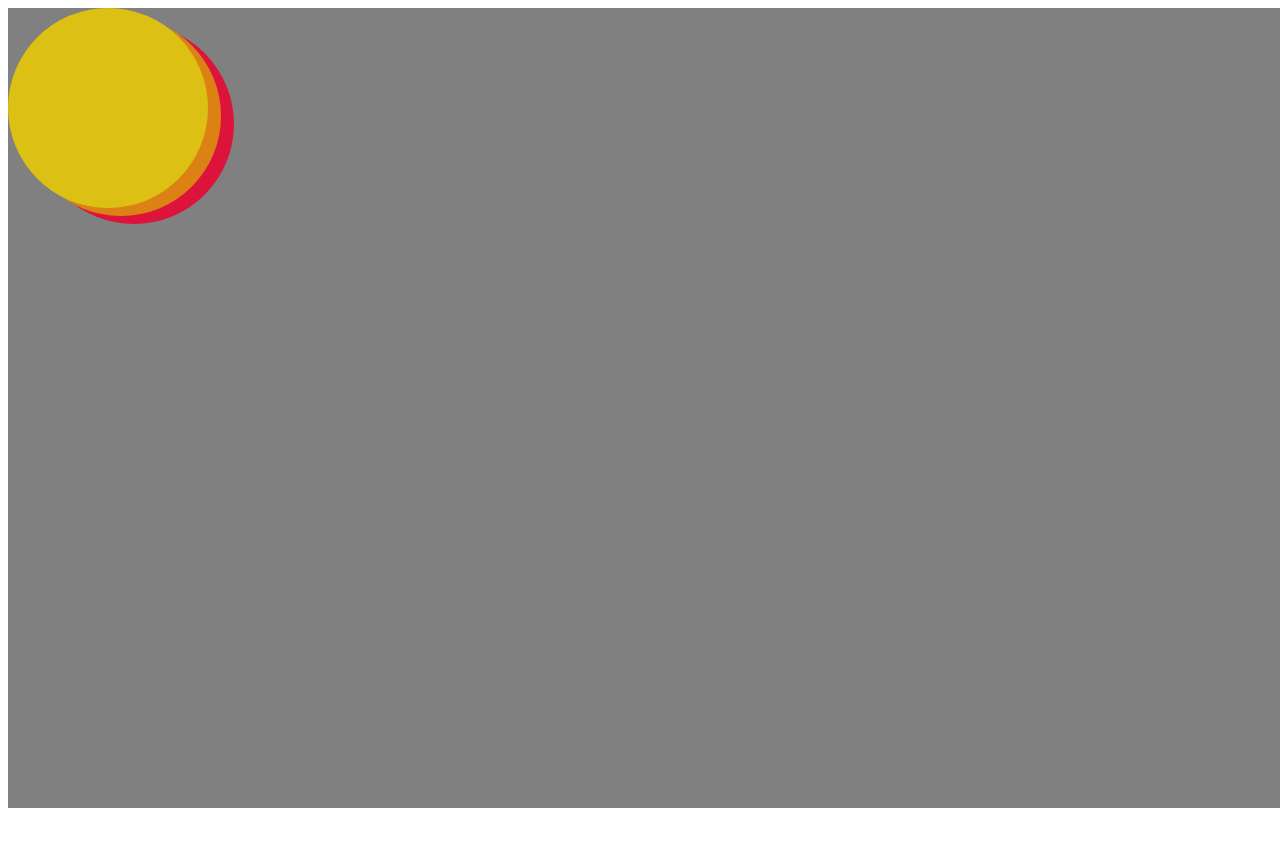
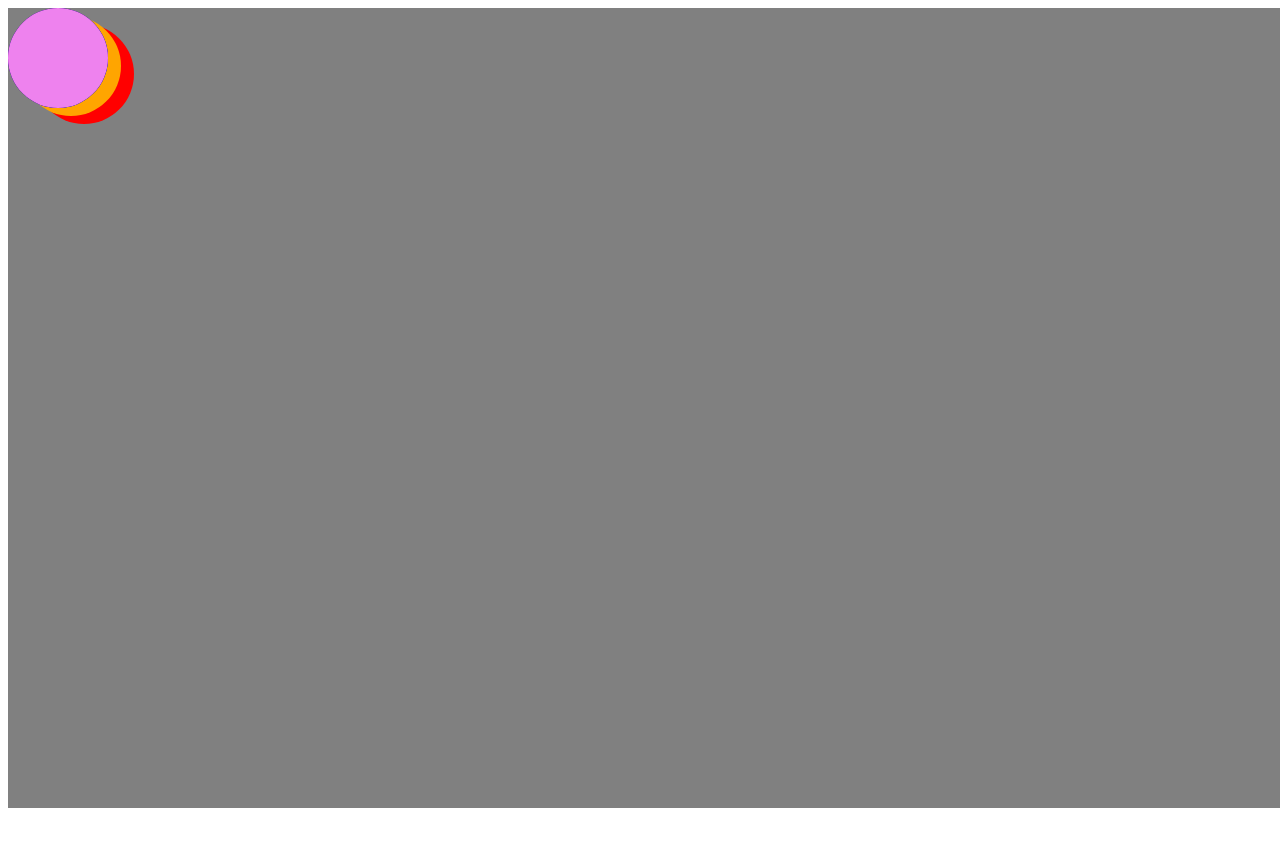
Before and after one commit to Decodedal/positioning-demo, a plain HTML site: page index.html in a window 1280 px wide. Shown: the top 846 px of the page. Drawn offline with Linux system fonts and the light colour scheme.

Commit message:
added multiple ball movment

```diff
--- a/index.html
+++ b/index.html
@@ -18,9 +18,13 @@
         <div class="fixed"></div>
         <div class="static"></div> -->
         <div class="circles">
-            <div class="cAll c1" ></div>
-            <div class="cAll c2"></div>
-            <div class="cAll c3"></div>
+            <div class="All c1" ></div>
+            <div class="All c2"></div>
+            <div class="All c3"></div>
+            <div class="All c4" ></div>
+            <div class="All c5"></div>
+            <div class="All c6"></div>
+            <div class="c7"></div>
         </div>
     </main>
     <script src="script.js"></script>
--- a/script.js
+++ b/script.js
@@ -1,4 +1,10 @@
-let circle = document.querySelector(".cAll")
+let circle = document.querySelector(".All")
+let c2 = document.querySelector(".c2")
+let c3 = document.querySelector(".c3")
+let c4 = document.querySelector(".c4")
+let c5 = document.querySelector(".c5")
+let c6 = document.querySelector(".c6")
+let c7 = document.querySelector(".c7")
 
 circle.addEventListener("click",function(){
     console.log("hi")
@@ -6,5 +12,24 @@ circle.addEventListener("click",function(){
 const onMouseMove = (e) =>{
     circle.style.left = e.pageX + 'px';
     circle.style.top = e.pageY + 'px';
+    c2.style.left = e.pageX + 'px';
+    c2.style.top = e.pageY + 'px';
+    c3.style.left = e.pageX + 'px';
+    c3.style.top = e.pageY + 'px';
+    c4.style.left = e.pageX + 'px';
+    c4.style.top = e.pageY + 'px';
+    c5.style.left = e.pageX + 'px';
+    c5.style.top = e.pageY + 'px';
+    c6.style.left = e.pageX + 'px';
+    c6.style.top = e.pageY + 'px';
+    c7.style.left = e.pageX + 'px';
+    c7.style.top = e.pageY + 'px';
   }
   document.addEventListener('mousemove', onMouseMove);
+
+  let group = document.querySelector("circles")
+
+//   group.addEventListener("click",function(){
+//       console.log("hi");
+//       if{}
+//   })
--- a/styles.css
+++ b/styles.css
@@ -1,4 +1,4 @@
-.absolute{
+/* .absolute{
    position: relative;
    width:200px;
    height: 200px;
@@ -14,7 +14,7 @@ background-color: rgb(255, 255, 255);
 top:20%;
 left: 40%;
 border-radius: 100%;
-/* z-index: 10; */
+z-index: 10;
 
 }
 .dot2{
@@ -25,7 +25,7 @@ border-radius: 100%;
     top:30%;
     left:40%;
     border-radius: 100%;
-    /* z-index: 10; */
+    z-index: 10;
 
     }
 .relative{
@@ -40,7 +40,7 @@ border-radius: 100%;
     height: 200px;
     background-color: green;
     top: 0%;
-    /* z-index: 10; */
+    z-index: 10;
 }
 .static{
     position:static;
@@ -56,6 +56,7 @@ border-radius: 100%;
     left: 50%;
     top: 0;
 }
+*/
 .parent{
     position:relative;
     background-color: gray;
@@ -66,27 +67,63 @@ body{
     height: 200vh;
 }
 .c1{
-    height:200px;
-    width: 200px;
+    width: 100px;
+    height:100px;
     position:absolute;
-    background-color: crimson;
+    background-color: red;
     border-radius: 100%;
     top: 2%;
     left: 2%;
+    transition: all .1s;
+
 }
 .c2{
-    height:200px;
-    width: 200px;
+    height:100px;
+    width: 100px;
     position:absolute;
-    background-color: rgb(220, 130, 20);
+    background-color: orange;
     border-radius: 100%;
     top: 1%;
     left:1%;
+    transition: all .2s;
 }
 .c3{
-    height:200px;
-    width: 200px;
+    height:100px;
+    width: 100px;
     position:absolute;
-    background-color: rgb(220, 193, 20);
+    background-color: yellow;
     border-radius: 100%;
+    transition: all .3s;
 }
+.c4{
+    height:100px;
+    width: 100px;
+    position:absolute;
+    background-color: green;
+    border-radius: 100%;
+    transition: all .4s;
+}
+.c5{
+    height:100px;
+    width: 100px;
+    position:absolute;
+    background-color: blue;
+    border-radius: 100%;
+    transition: all .5s;
+}
+.c6{
+    height:100px;
+    width: 100px;
+    position:absolute;
+    background-color: indigo;
+    border-radius: 100%;
+    transition: all .6s;
+}
+.c7{
+    height:100px;
+    width: 100px;
+    position:absolute;
+    background-color: violet;
+    border-radius: 100%;
+    transition: all .7s;
+}
```
